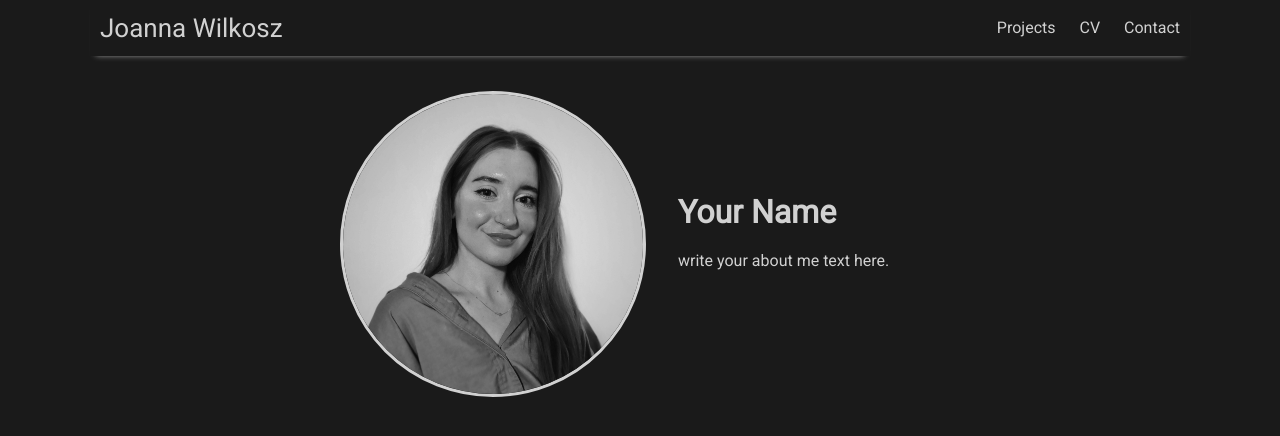
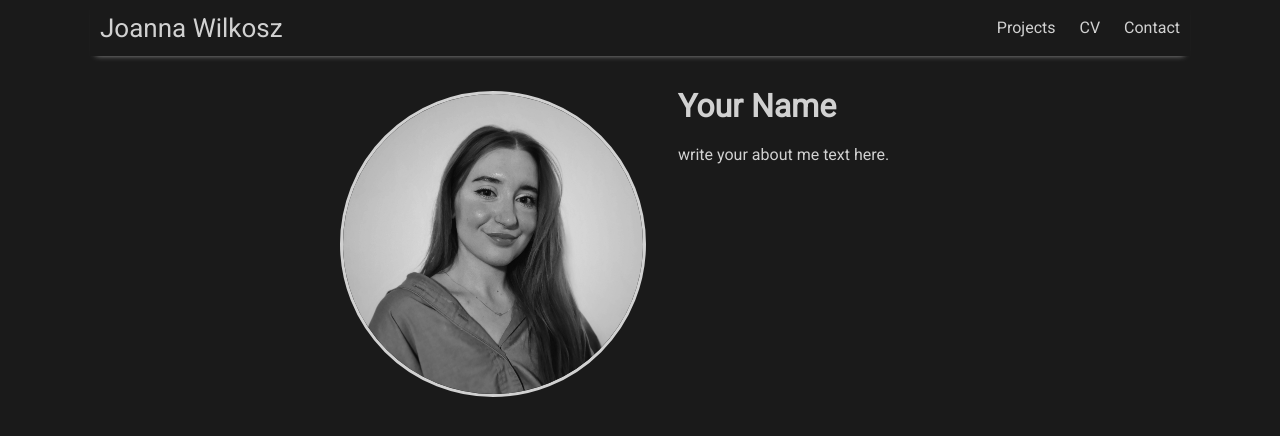
Before and after one commit to joanna-wi/joanna-wi.github.io, a Jekyll site: the page built from index.md, in a window 1280 px wide. Shown: the top 436 px of the page. Built offline with Jekyll 4.4.1, drawn with Linux system fonts in a browser that asks for light colours; nearby versions of some CDN libraries.

Commit message:
Update main.scss

```diff
--- a/assets/css/main.scss
+++ b/assets/css/main.scss
@@ -30,7 +30,7 @@ $rss-color: #ff6600;
 
 
 
-.home { display:flex; align-items:center; gap:2rem; }
+.home { display:flex; align-items:left; gap:2rem; }
 .profile-photo { width:300px; height:300px; border-radius:80%; object-fit:cover; flex-shrink:0; border:3px solid #d1d1d1; }
 .home-text { flex:1; text-align:left; }
 .home-text h1 { margin-top:0; }
```
